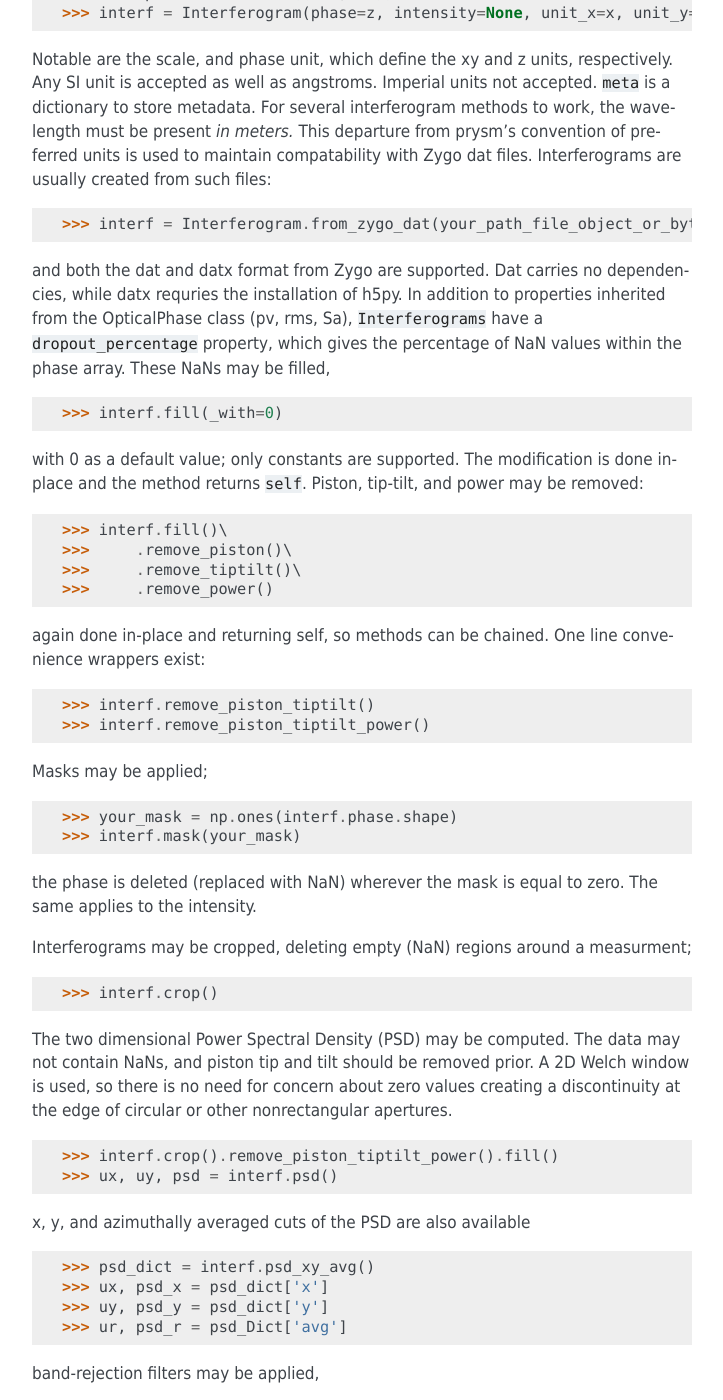
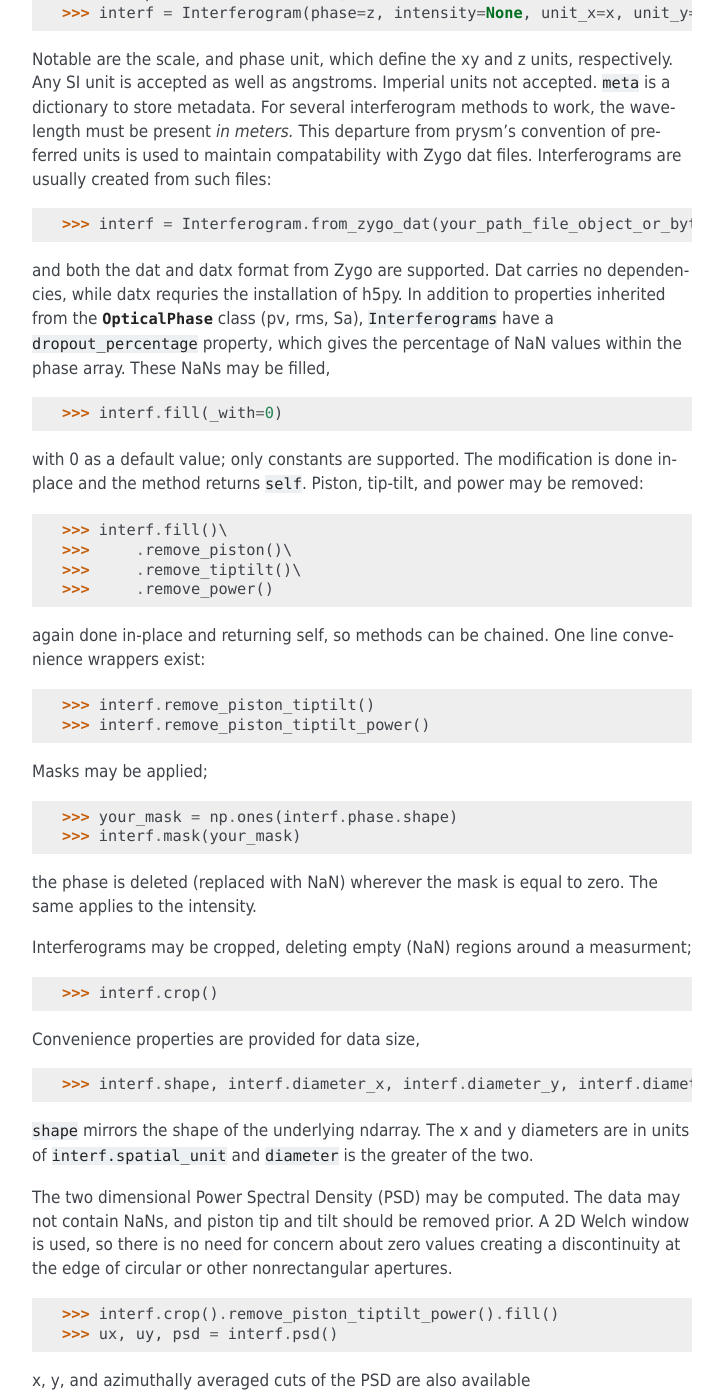
Before and after one commit to brandondube/prysm, a Sphinx documentation site: the page built from docs/source/user_guide/interferograms.rst, in a window 1280 px wide and 1400 px high, scrolled down 291 px. Shown: the whole window, without its empty margins (388-1111 px from the left). Built offline with Sphinx 7.4.7, drawn with Linux system fonts in a browser that asks for light colours; some of the changed text lies outside the part shown.

Commit message:
document diameters, shapes, band-limited rms

```diff
--- a/docs/source/user_guide/interferograms.rst
+++ b/docs/source/user_guide/interferograms.rst
@@ -14,7 +14,7 @@
 
 >>> interf = Interferogram.from_zygo_dat(your_path_file_object_or_bytes)
 
-and both the dat and datx format from Zygo are supported.  Dat carries no dependencies, while datx requries the installation of h5py.  In addition to properties inherited from the OpticalPhase class (pv, rms, Sa), :code:`Interferograms` have a :code:`dropout_percentage` property, which gives the percentage of NaN values within the phase array.  These NaNs may be filled,
+and both the dat and datx format from Zygo are supported.  Dat carries no dependencies, while datx requries the installation of h5py.  In addition to properties inherited from the :class:`OpticalPhase` class (pv, rms, Sa), :code:`Interferograms` have a :code:`dropout_percentage` property, which gives the percentage of NaN values within the phase array.  These NaNs may be filled,
 
 >>> interf.fill(_with=0)
 
@@ -41,6 +41,12 @@
 
 >>> interf.crop()
 
+Convenience properties are provided for data size,
+
+>>> interf.shape, interf.diameter_x, interf.diameter_y, interf.diameter
+
+:code:`shape` mirrors the shape of the underlying ndarray.  The x and y diameters are in units of :code:`interf.spatial_unit` and :code:`diameter` is the greater of the two.
+
 The two dimensional Power Spectral Density (PSD) may be computed.  The data may not contain NaNs, and piston tip and tilt should be removed prior.  A 2D Welch window is used, so there is no need for concern about zero values creating a discontinuity at the edge of circular or other nonrectangular apertures.
 
 >>> interf.crop().remove_piston_tiptilt_power().fill()
@@ -53,10 +59,6 @@
 >>> uy, psd_y = psd_dict['y']
 >>> ur, psd_r = psd_Dict['avg']
 
-band-rejection filters may be applied,
-
->>> interf.bandreject(wllow=1, wlhigh=10)
-
 and the PSD may be plotted,
 
 >>> interf.plot_psd2d(axlim=1, interp_method='lanczos', fig=None, ax=None)
@@ -66,6 +68,12 @@
 
 >>> interf.plot_psd_xyavg(a=1,b=1,c=1)
 
+A bandlimited RMS value derived from the 2D PSD may also be evaluated,
+
+>>> interf.bandlimited_rms(wllow=1, wlhigh=10, flow=1, fhigh=10)
+
+only one of wavelength (wl; spatial period) or frequency (f) should be provided.  f will overrule wavelength.
+
 The complete API documentation is below.
 
 ----
```
